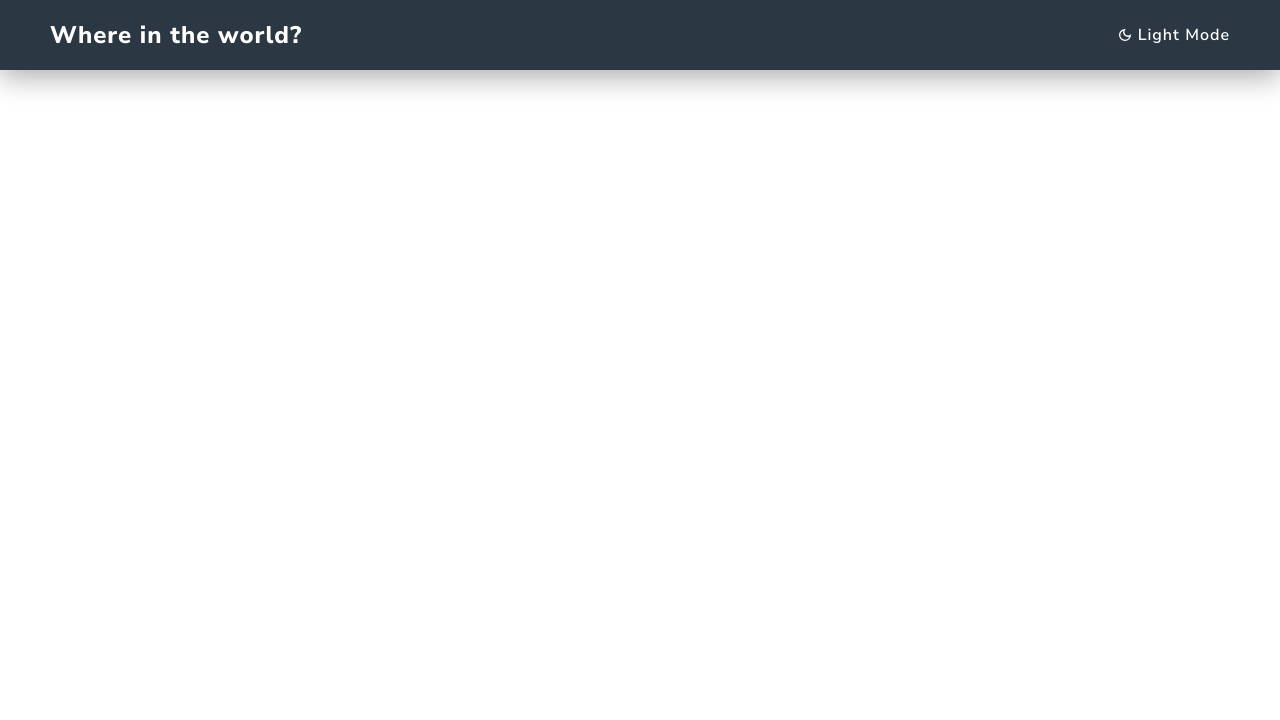
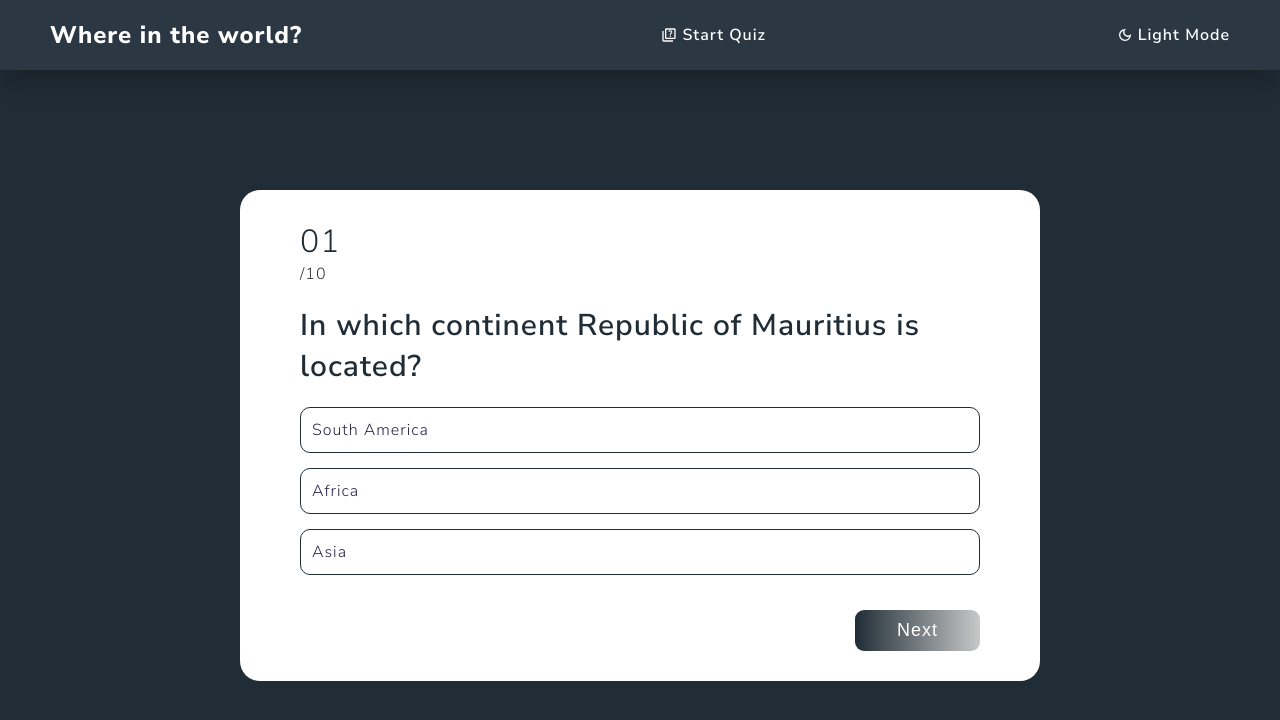
Before and after one commit to danielkaszman/countries, a React (Create React App) app: page /quiz in a window 1280 px wide. Shown: the top 720 px of the page. Built offline with nearby package versions, Linux system fonts and the light colour scheme.

Commit message:
Quiz added

```diff
--- a/src/App.js
+++ b/src/App.js
@@ -3,6 +3,7 @@ import { Routes, Route } from "react-router-dom";
 import Home from "./pages/Home";
 import Navbar from "./components/Navbar";
 import Detail from "./pages/Detail";
+import Quiz from "./pages/Quiz";
 
 function App() {
   return (
@@ -11,6 +12,7 @@ function App() {
       <Routes>
         <Route path="/" element={<Home />} />
         <Route path="/detail/:cca3" element={<Detail />} />
+        <Route path="/quiz" element={<Quiz />} />
       </Routes>
     </div>
   );
--- /dev/null
+++ b/src/Kerdesek.js
@@ -0,0 +1,54 @@
+export const quiz = {
+  questions: [
+    {
+      question: "In which continent Republic of Mauritius is located?",
+      choices: ["South America", "Africa", "Asia"],
+      correctAnswer: "Africa",
+    },
+    {
+      question: "What is the official language in Guam?",
+      choices: ["Spanish", "English", "Chamorro"],
+      correctAnswer: "Chamorro",
+    },
+    {
+      question: "What is the capital of Republic of Haiti?",
+      choices: ["Port-au-Prince", "Paris", "Beijing"],
+      correctAnswer: "Port-au-Prince",
+    },
+    {
+      question: "What is the population in the Republic of Albania?",
+      choices: ["2 800 000", "5 400 000", "1 500 000"],
+      correctAnswer: "2 800 000",
+    },
+    {
+      question: "Where is Cyprus?",
+      choices: ["Asia", "Europe", "Africa"],
+      correctAnswer: "Europe",
+    },
+    {
+      question: "What is the currency on Solomon Islands?",
+      choices: ["US Dollar", "Australian Dollar", "Solomon Island Dollar"],
+      correctAnswer: "Solomon Island Dollar",
+    },
+    {
+      question: "What is the capital of Nepal?",
+      choices: ["New Delhi", "Thimphu", "Kathmandu"],
+      correctAnswer: "Kathmandu",
+    },
+    {
+      question: "What is the population of the USA?",
+      choices: ["330 000 000", "410 000 000", "250 000 000"],
+      correctAnswer: "330 000 000",
+    },
+    {
+      question: "Which one is the neighbour of Slovakia?",
+      choices: ["Hungary", "Germany", "Slovenia"],
+      correctAnswer: "Hungary",
+    },
+    {
+      question: "Where Quatar is located?",
+      choices: ["Europe", "Africa", "Asia"],
+      correctAnswer: "Asia",
+    },
+  ],
+};
--- a/src/components/Navbar.jsx
+++ b/src/components/Navbar.jsx
@@ -4,6 +4,7 @@ import { MdOutlineDarkMode } from "react-icons/md";
 import { useNavigate } from "react-router-dom";
 import { useDispatch, useSelector } from "react-redux";
 import { setDarkMode, selectDarkMode } from "../features/ThemeSlice";
+import { MdOutlineQuiz } from "react-icons/md";
 
 function Navbar() {
   const dispatch = useDispatch();
@@ -20,6 +21,16 @@ function Navbar() {
       >
         <h2>Where in the world?</h2>
       </Title>
+
+      <Quiz
+        darkMode={darkMode}
+        onClick={() => {
+          navigate("/quiz");
+        }}
+      >
+        <MdOutlineQuiz />
+        <p>Start Quiz</p>
+      </Quiz>
 
       <Theme darkMode={darkMode}>
         <p onClick={() => dispatch(setDarkMode(!darkMode))}>
@@ -69,6 +80,31 @@ const Title = styled.div`
   }
 `;
 
+const Quiz = styled.div`
+  display: flex;
+  flex: 1;
+  justify-content: flex-end;
+  align-items: center;
+
+  svg {
+    ${(props) => (props.darkMode ? darkModeColor : lightModeColor)};
+    margin-right: 5px;
+  }
+
+  p {
+    display: flex;
+    justify-content: center;
+    align-items: center;
+    ${(props) => (props.darkMode ? darkModeColor : lightModeColor)};
+    font-weight: 600;
+    cursor: pointer;
+  }
+
+  @media screen and (max-width: 763px) {
+    font-size: 13px;
+  }
+`;
+
 const Theme = styled.div`
   display: flex;
   flex: 1;
--- /dev/null
+++ b/src/pages/Quiz.jsx
@@ -0,0 +1,228 @@
+import React from "react";
+import styled from "styled-components";
+import { useState } from "react";
+import { quiz } from "../Kerdesek";
+
+const Quiz = () => {
+  const [activeQuestion, setActiveQuestion] = useState(0);
+  const [selectedAnswer, setSelectedAnswer] = useState("");
+  const [showResult, setShowResult] = useState(false);
+  const [selectedAnswerIndex, setSelectedAnswerIndex] = useState(null);
+  const [result, setResult] = useState({
+    score: 0,
+    correctAnswers: 0,
+    wrongAnswers: 0,
+  });
+
+  const { questions } = quiz;
+  const { question, choices, correctAnswer } = questions[activeQuestion];
+
+  const onClickNext = () => {
+    setSelectedAnswerIndex(null);
+    setResult((prev) =>
+      selectedAnswer
+        ? {
+            ...prev,
+            score: prev.score + 5,
+            correctAnswers: prev.correctAnswers + 1,
+          }
+        : {
+            ...prev,
+            score: prev.score - 5,
+            wrongAnswers: prev.wrongAnswers + 1,
+          }
+    );
+    if (activeQuestion !== questions.length - 1) {
+      setActiveQuestion((prev) => prev + 1);
+    } else {
+      setActiveQuestion(0);
+      setShowResult(true);
+    }
+  };
+
+  const onAnswerSelected = (answer, index) => {
+    setSelectedAnswerIndex(index);
+    if (answer === correctAnswer) {
+      setSelectedAnswer(true);
+    } else {
+      setSelectedAnswer(false);
+    }
+  };
+
+  const addLeadingZero = (number) => (number > 9 ? number : `0${number}`);
+
+  return (
+    <Container>
+      <QuizContainer>
+        {!showResult ? (
+          <div>
+            <div>
+              <ActiveQuestion>
+                {addLeadingZero(activeQuestion + 1)}
+              </ActiveQuestion>
+              <TotalQuestion>/{addLeadingZero(questions.length)}</TotalQuestion>
+            </div>
+            <h2>{question}</h2>
+            <ul>
+              {choices.map((answer, index) => (
+                <li
+                  onClick={() => onAnswerSelected(answer, index)}
+                  key={answer}
+                  className={
+                    selectedAnswerIndex === index ? "selected-answer" : null
+                  }
+                >
+                  {answer}
+                </li>
+              ))}
+            </ul>
+            <div className="flex-right">
+              <button
+                onClick={onClickNext}
+                disabled={selectedAnswerIndex === null}
+              >
+                {activeQuestion === questions.length - 1 ? "Finish" : "Next"}
+              </button>
+            </div>
+          </div>
+        ) : (
+          <Result>
+            <h3>Result</h3>
+            <p>
+              Number of Question:{" "}
+              <span className="Total-Question">{questions.length}</span>
+            </p>
+            <p>
+              Total Score:
+              <span>
+                {" "}
+                {result.score}/{questions.length * 5}
+              </span>
+            </p>
+            <p>
+              Correct Answers:
+              <span className="Right-Answer"> {result.correctAnswers}</span>
+            </p>
+            <p>
+              Wrong Answers:
+              <span className="Wrong-Answer"> {result.wrongAnswers}</span>
+            </p>
+          </Result>
+        )}
+      </QuizContainer>
+    </Container>
+  );
+};
+
+export default Quiz;
+
+const Container = styled.div`
+  display: flex;
+  flex: 1;
+  justify-content: center;
+  align-items: center;
+  margin-top: 70px;
+  min-height: calc(100vh - 70px);
+  background-color: rgb(32, 45, 54);
+  color: rgb(32, 45, 54);
+`;
+
+const QuizContainer = styled.div`
+  position: absolute;
+  max-width: 800px;
+  background-color: #ffffff;
+  border-radius: 20px;
+  padding: 30px 60px;
+
+  h2 {
+    font-size: 30px;
+    font-weight: 600;
+    margin-bottom: 20px;
+  }
+
+  ul {
+    margin-bottom: 20px;
+
+    li {
+      text-decoration: none;
+      list-style: none;
+      color: #2d264b;
+      font-size: 16px;
+      background: #ffffff;
+      border: 1px solid rgb(32, 45, 54);
+      border-radius: 10px;
+      padding: 11px;
+      margin-top: 15px;
+      cursor: pointer;
+    }
+
+    .selected-answer {
+      background: rgb(173, 216, 230);
+      border: 1px solid rgb(114, 188, 212);
+    }
+  }
+
+  button {
+    background: linear-gradient(
+      90.04deg,
+      rgb(32, 45, 54) 0.03%,
+      rgb(200, 200, 200) 99.96%
+    );
+    border-radius: 9px;
+    font-size: 18px;
+    color: #ffffff;
+    padding: 10px 42px;
+    outline: none;
+    border: none;
+    cursor: pointer;
+    margin-top: 15px;
+  }
+
+  .flex-right {
+    display: flex;
+    justify-content: flex-end;
+  }
+`;
+
+const ActiveQuestion = styled.div`
+  font-size: 32px;
+  font-weight: 500;
+  color: rgb(32, 45, 54);
+`;
+
+const TotalQuestion = styled.div`
+  font-size: 16px;
+  font-weight: 500;
+  color: rgb(50, 50, 50);
+  margin-bottom: 20px;
+`;
+
+const Result = styled.div`
+  h3 {
+    font-size: 24px;
+    letter-spacing: 1.4px;
+    text-align: center;
+  }
+
+  p {
+    font-size: 16px;
+    font-weight: 500;
+
+    span {
+      color: #800080;
+      font-size: 22px;
+    }
+  }
+
+  .Total-Question {
+    color: rgb(32, 45, 54);
+  }
+
+  .Right-Answer {
+    color: rgb(0, 200, 0);
+  }
+
+  .Wrong-Answer {
+    color: rgb(200, 0, 0);
+  }
+`;
```
